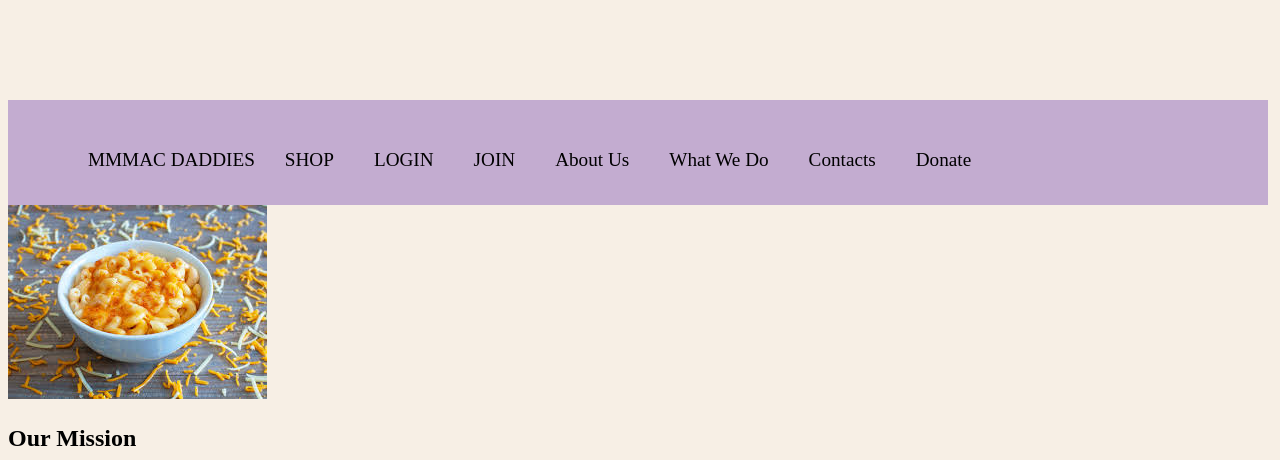
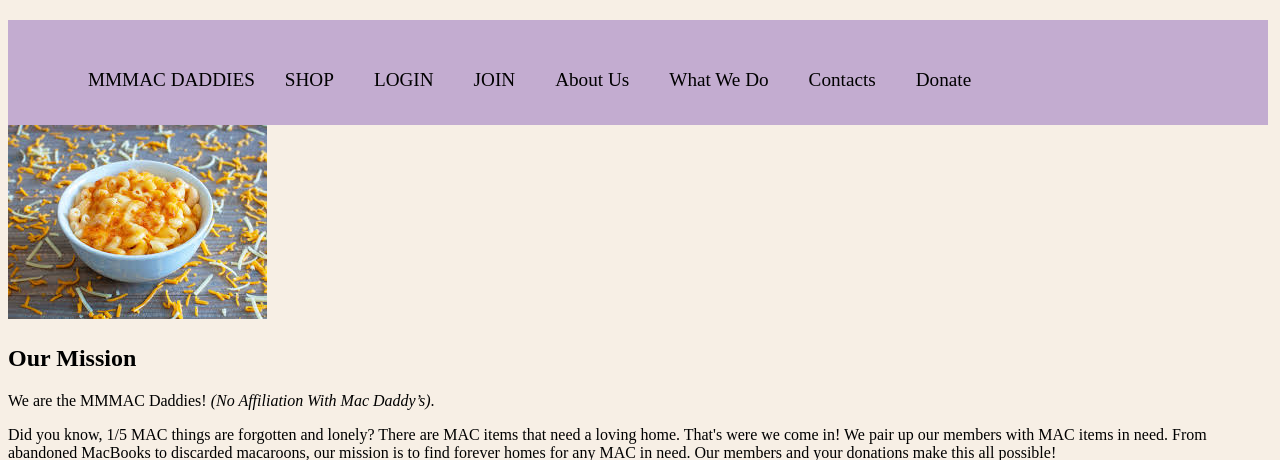
Before and after one commit to Malcolm-Shepherd/CSCD378-MMMAC-DADDIES, a PHP site: page / in a window 1280 px wide. Shown: the top 460 px of the page. Run offline with PHP 8.4, Linux system fonts and the light colour scheme.

Commit message:
Prepping for scroll header + fixed a spacing issue

```diff
--- a/site/index.html
+++ b/site/index.html
@@ -6,8 +6,11 @@
     <title>MMMAC Daddies</title>
 </head>
 <body>
-<div id="nav">
+<div class="header" id="nav">
     <!-- Attempt at header links -->
+    <!--
+     How to do a Scroll header (mostly css and JavaScript)
+     https://www.w3schools.com/howto/howto_js_sticky_header.asp-->
         <ul>
             <li>MMMAC DADDIES</li>
             <li><a href="#">SHOP</a> </li>
--- a/site/styles/styles_index.css
+++ b/site/styles/styles_index.css
@@ -22,7 +22,6 @@ h1 {
     float: left;
     width: 1200px;
     height: 45px;
-    margin-top: 80px;
     padding: 30px;
     background-color: var(--macLavender);
     color: black;
```
